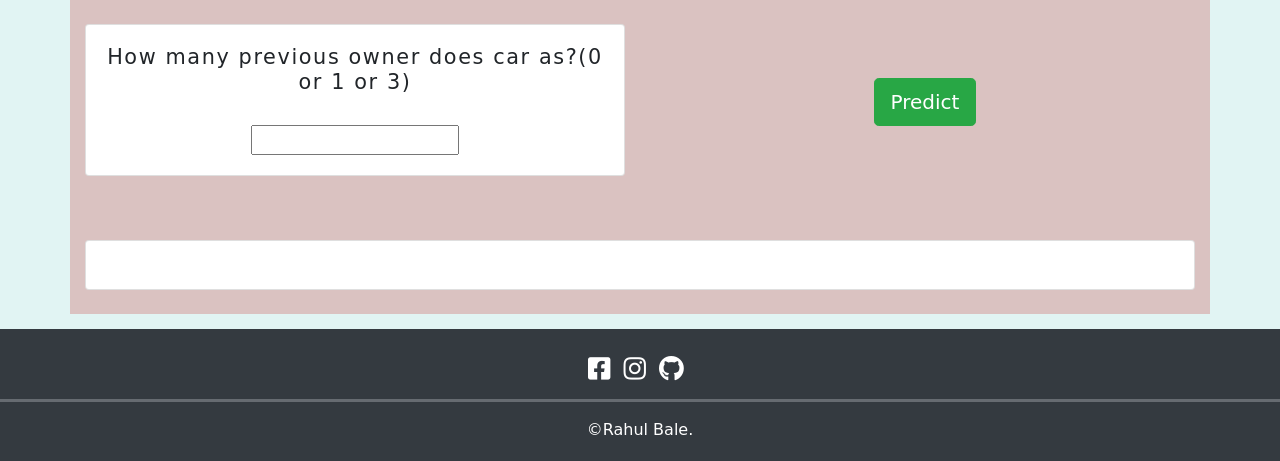
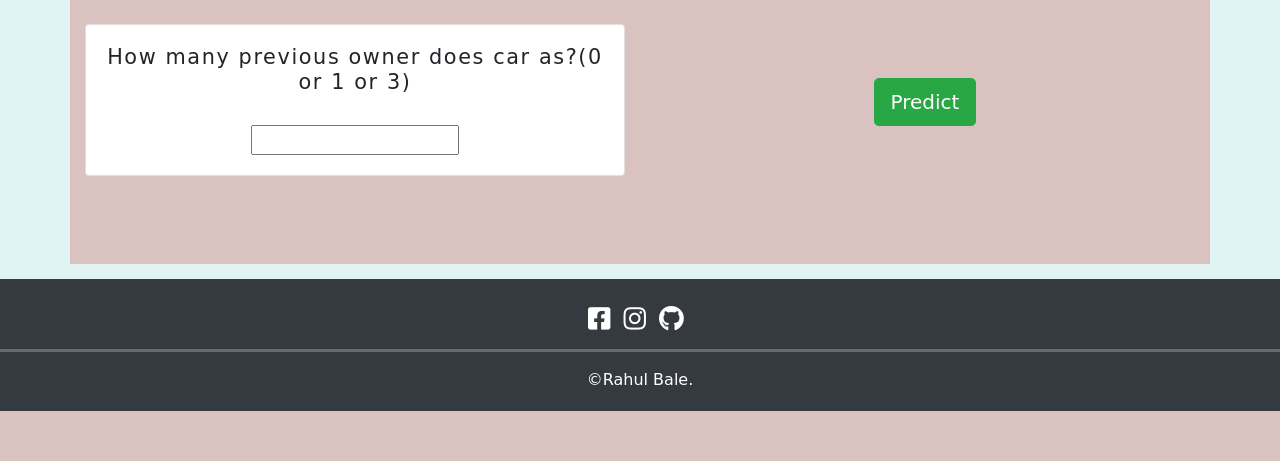
Before and after one commit to rahulbale/Car-Price-Prediction, a Flask app: page / in a window 1280 px wide. Shown: the part 679-1140 px from the top of the page. After the commit the page ends 1090 px from the top, so only its background shows below. Run offline with Flask 2, Linux system fonts and the light colour scheme; parts of the project's set-up code (start-up, migrations or seed data) failed here and were passed over.

Commit message:
Update index.html

```diff
--- a/template/index.html
+++ b/template/index.html
@@ -137,15 +137,7 @@
 
         <br>
         <br>
-        <div class="row">
-            <div class="col">
-                <div class="card">
-                    <div class="card-body">
-                        <h3>{{ prediction_text }}</h3>
-                    </div>
-                </div>
-            </div>
-        </div>
+
         <br>
 
     </div>
```
